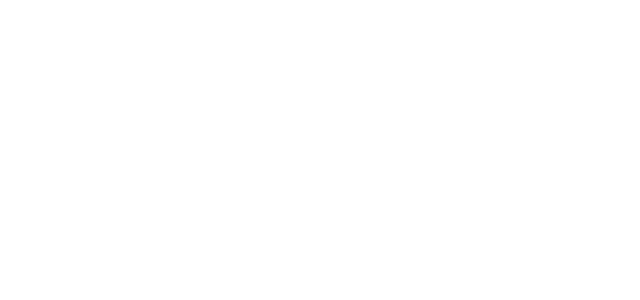
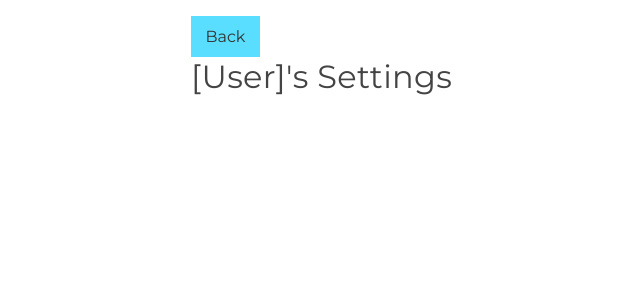
Before and after one commit to Jason-Azevedo/CourseFullStackApp, a React (Create React App) app in the folder frontend/: page /settings in a window 1280 px wide. Shown: the top 300 px of the page, without its empty margins (165-805 px from the left). Built offline with nearby package versions, Linux system fonts and the light colour scheme.

Commit message:
Created the settings page

```diff
--- a/frontend/src/App.js
+++ b/frontend/src/App.js
@@ -1,6 +1,7 @@
 import Home from "./Pages/Home";
 import Login from "./Pages/Login";
 import SignUp from "./Pages/SignUp";
+import Settings from "./Pages/Settings";
 import SecureRoute from "./Components/SecureRoute";
 import { BrowserRouter as Router, Switch, Route } from "react-router-dom";
 import "./Styles/main.scss";
@@ -11,6 +12,9 @@
       <Switch>
         <SecureRoute path="/" exact={true} isAuthenticated={true}>
           <Home />
+        </SecureRoute>
+        <SecureRoute path="/settings" exact={true} isAuthenticated={true}>
+          <Settings />
         </SecureRoute>
 
         <Route path="/login">
--- a/frontend/src/Pages/Home.js
+++ b/frontend/src/Pages/Home.js
@@ -25,7 +25,6 @@
       return [...prev, todo];
     });
   const editTodo = (todo) => {
-    // find the element
     const tempArr = todos.map((oldTodo) => {
       if (oldTodo.id !== todo.id) return oldTodo;
       else if (oldTodo.id === todo.id) {
@@ -91,7 +90,6 @@
         <div className="container small">
           <TodoManager
             todoArr={todos}
-            // Insert the todo in this method
             onEdit={(todo) => toggleDialog(true, true, todo)}
             onDelete={deleteTodo}
           />
--- /dev/null
+++ b/frontend/src/Pages/Settings.js
@@ -0,0 +1,19 @@
+import React from "react";
+
+export default function Settings() {
+  document.title = "[User]'s Settings- Course Todo App";
+
+  return (
+    <div className="settings-page">
+      <div className="container small">
+        <div className="">
+          <a className="btn" href="/">
+            Back
+          </a>
+
+          <h1 className="title--md">[User]'s Settings</h1>
+        </div>
+      </div>
+    </div>
+  );
+}
--- a/frontend/src/Styles/Components/_button.scss
+++ b/frontend/src/Styles/Components/_button.scss
@@ -1,8 +1,11 @@
 .btn {
+  display: inline-block;
   font-size: 0.85rem;
   border: none;
   font-size: 1rem;
   padding: 0.7rem 0.9rem;
+  color: #333;
+  text-decoration: none;
 }
 
 .floating-btn {
```
